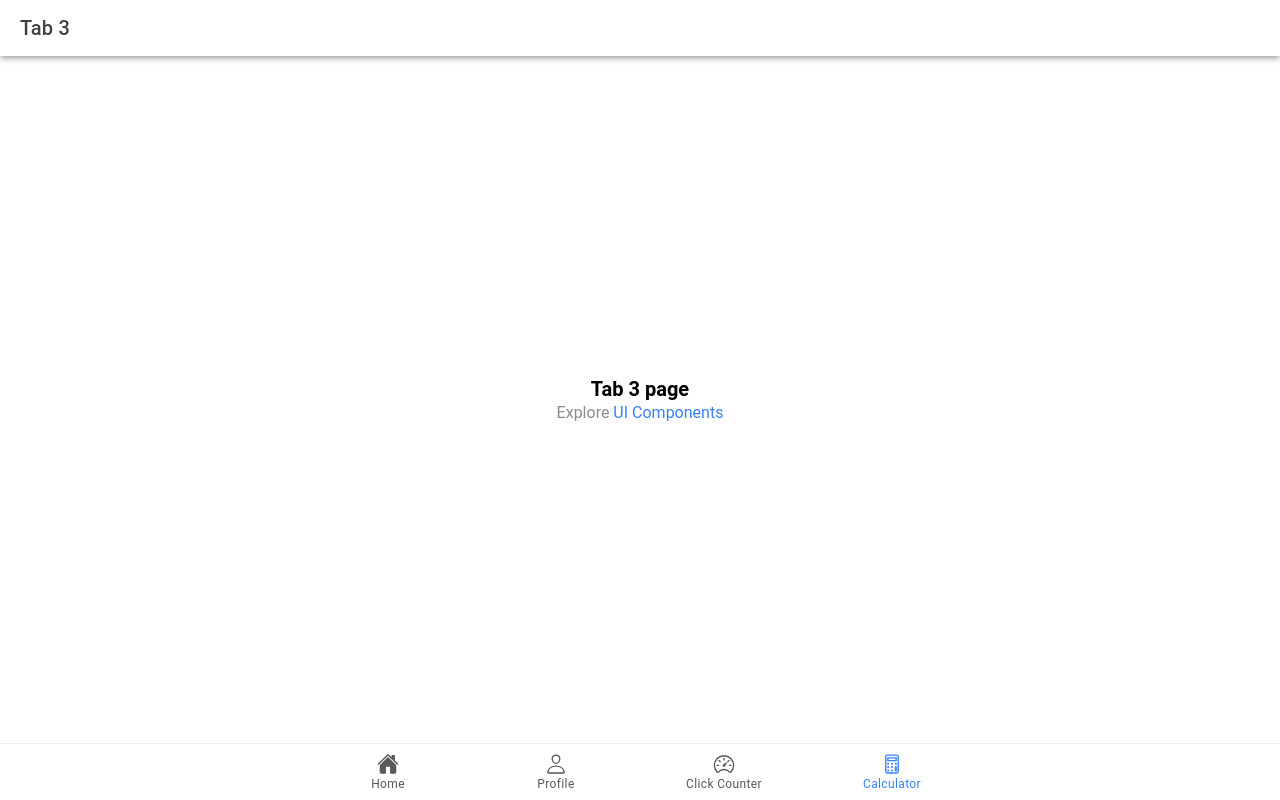
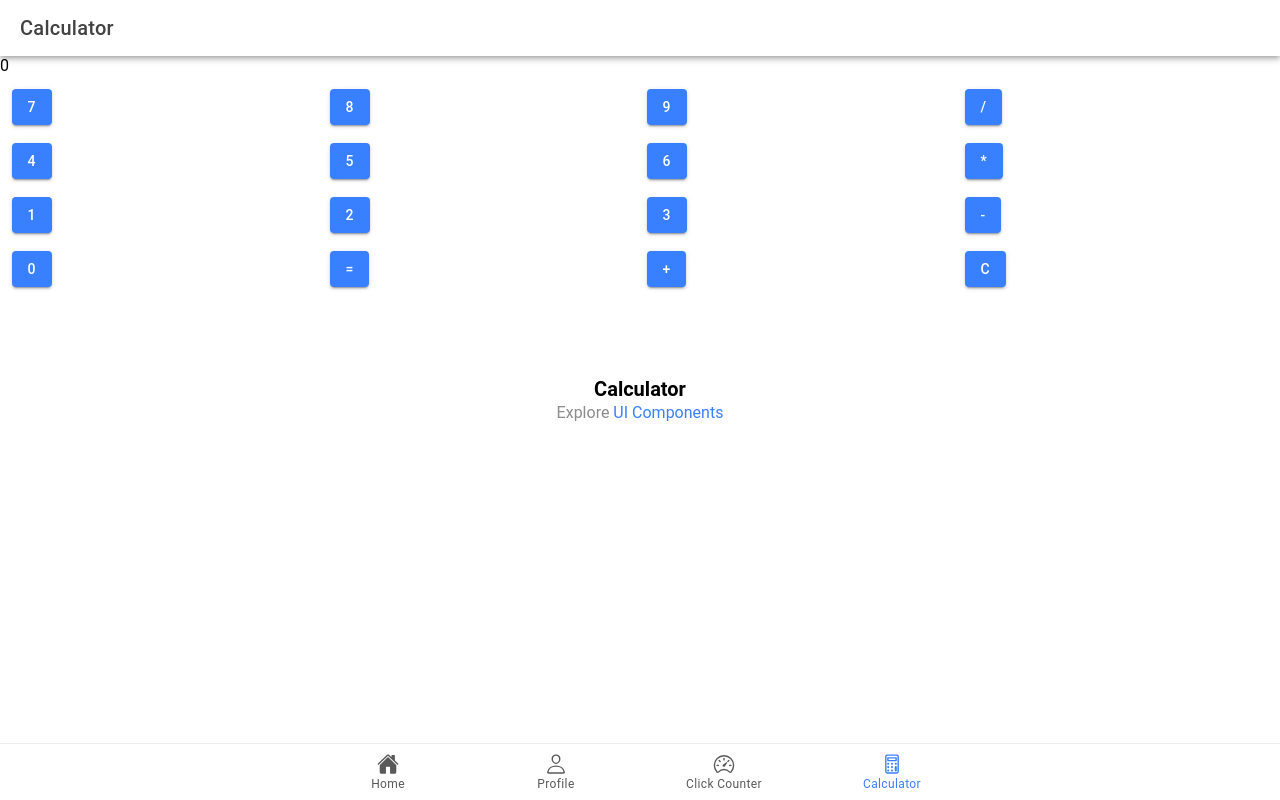
Before and after one commit to Lorcheen0814/ion-t-olbinar, a React (Vite) app: page /tab3 in a window 1280 px wide. Built offline with nearby package versions, Linux system fonts and the light colour scheme.

Commit message:
added calculator code in tab3.tsx

```diff
--- a/src/pages/Tab3.tsx
+++ b/src/pages/Tab3.tsx
@@ -1,22 +1,112 @@
-import { IonContent, IonHeader, IonPage, IonTitle, IonToolbar } from '@ionic/react';
+import React, { useState } from 'react';
+import { IonContent, IonHeader, IonPage, IonTitle, IonToolbar, IonButton, IonGrid, IonRow, IonCol } from '@ionic/react';
 import ExploreContainer from '../components/ExploreContainer';
 import './Tab3.css';
 
 const Tab3: React.FC = () => {
+  const [display, setDisplay] = useState("0");
+  const [currentValue, setCurrentValue] = useState("");
+  const [operator, setOperator] = useState("");
+
+  const handleNumberClick = (num: string) => {
+    if (display === "0") {
+      setDisplay(num);
+    } else {
+      setDisplay(display + num);
+    }
+  };
+
+  const handleOperatorClick = (op: string) => {
+    if (currentValue === "") {
+      setCurrentValue(display);
+      setOperator(op);
+      setDisplay("0");
+    } else {
+      calculate();
+      setOperator(op);
+    }
+  };
+
+  const calculate = () => {
+    let result;
+    const currentValueNum = parseFloat(currentValue);
+    const displayNum = parseFloat(display);
+
+    switch (operator) {
+      case "+":
+        result = currentValueNum + displayNum;
+        break;
+      case "-":
+        result = currentValueNum - displayNum;
+        break;
+      case "*":
+        result = currentValueNum * displayNum;
+        break;
+      case "/":
+        result = currentValueNum / displayNum;
+        break;
+      default:
+        result = displayNum;
+    }
+
+    setDisplay(result.toString());
+    setCurrentValue("");
+  };
+
+  const handleEqualsClick = () => {
+    calculate();
+    setOperator("");
+  };
+
+  const handleClearClick = () => {
+    setDisplay("0");
+    setCurrentValue("");
+    setOperator("");
+  };
+
   return (
     <IonPage>
       <IonHeader>
         <IonToolbar>
-          <IonTitle>Tab 3</IonTitle>
+          <IonTitle>Calculator</IonTitle>
         </IonToolbar>
       </IonHeader>
       <IonContent fullscreen>
         <IonHeader collapse="condense">
           <IonToolbar>
-            <IonTitle size="large">Tab 3</IonTitle>
+            <IonTitle size="large">Calculator</IonTitle>
           </IonToolbar>
         </IonHeader>
-        <ExploreContainer name="Tab 3 page" />
+        <ExploreContainer name="Calculator" />
+        <div className="calculator">
+          <div className="display">{display}</div>
+          <IonGrid>
+            <IonRow>
+              <IonCol><IonButton onClick={() => handleNumberClick("7")}>7</IonButton></IonCol>
+              <IonCol><IonButton onClick={() => handleNumberClick("8")}>8</IonButton></IonCol>
+              <IonCol><IonButton onClick={() => handleNumberClick("9")}>9</IonButton></IonCol>
+              <IonCol><IonButton onClick={() => handleOperatorClick("/")}>/</IonButton></IonCol>
+            </IonRow>
+            <IonRow>
+              <IonCol><IonButton onClick={() => handleNumberClick("4")}>4</IonButton></IonCol>
+              <IonCol><IonButton onClick={() => handleNumberClick("5")}>5</IonButton></IonCol>
+              <IonCol><IonButton onClick={() => handleNumberClick("6")}>6</IonButton></IonCol>
+              <IonCol><IonButton onClick={() => handleOperatorClick("*")}>*</IonButton></IonCol>
+            </IonRow>
+            <IonRow>
+              <IonCol><IonButton onClick={() => handleNumberClick("1")}>1</IonButton></IonCol>
+              <IonCol><IonButton onClick={() => handleNumberClick("2")}>2</IonButton></IonCol>
+              <IonCol><IonButton onClick={() => handleNumberClick("3")}>3</IonButton></IonCol>
+              <IonCol><IonButton onClick={() => handleOperatorClick("-")}>-</IonButton></IonCol>
+            </IonRow>
+            <IonRow>
+              <IonCol><IonButton onClick={() => handleNumberClick("0")}>0</IonButton></IonCol>
+              <IonCol><IonButton onClick={() => handleEqualsClick()}>=</IonButton></IonCol>
+              <IonCol><IonButton onClick={() => handleOperatorClick("+")}>+</IonButton></IonCol>
+              <IonCol><IonButton onClick={() => handleClearClick()}>C</IonButton></IonCol>
+            </IonRow>
+          </IonGrid>
+        </div>
       </IonContent>
     </IonPage>
   );
```
